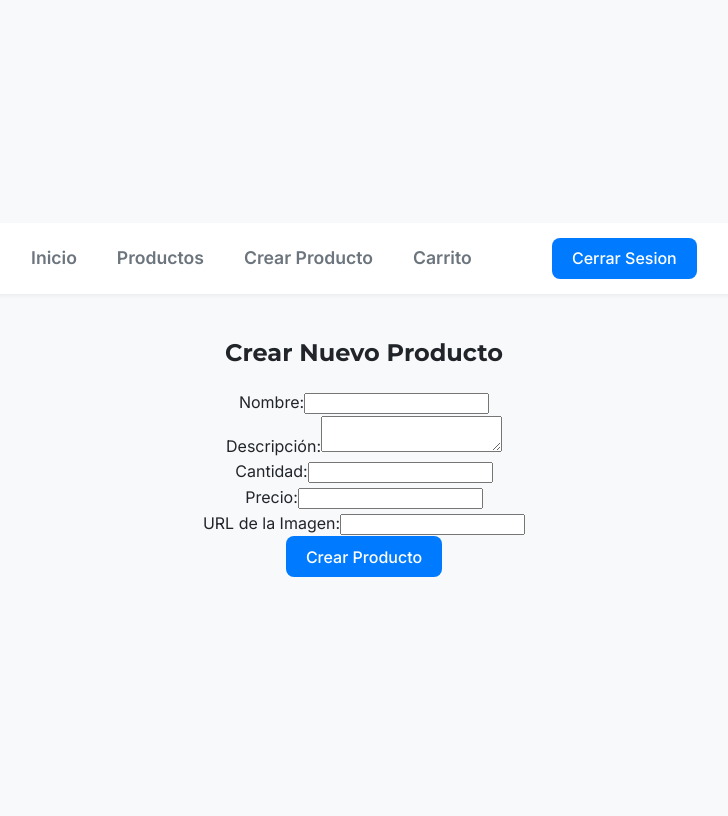
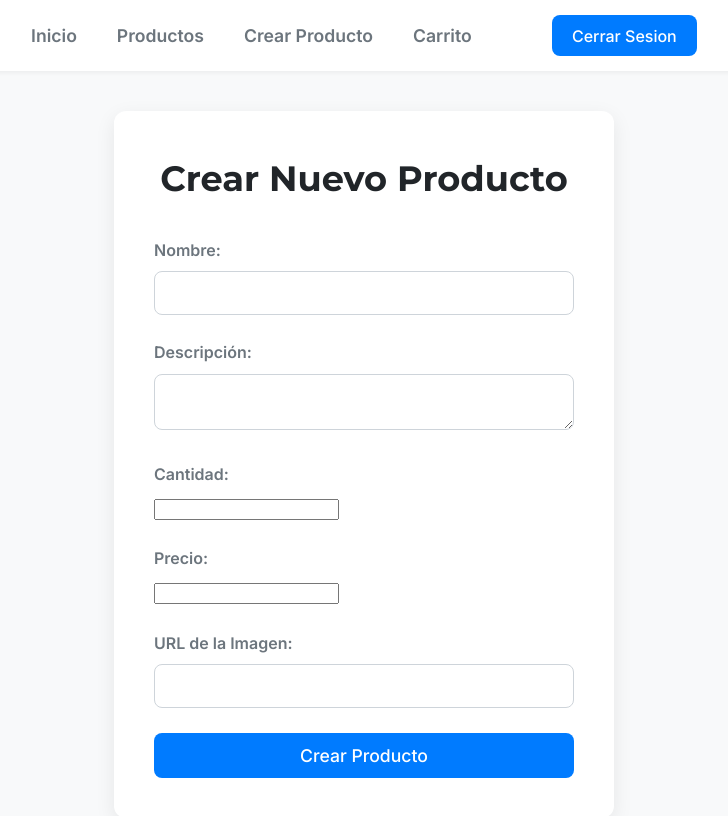
Before and after one commit to etec-programacion-3/programacion-3-2025-almada-Thiagox789, a React (Vite) app in the folder frontend/: page /crear-producto in a window 1280 px wide. Shown: the whole page, without its empty margins (276-1004 px from the left). Built offline with nearby package versions, Linux system fonts and the light colour scheme; sample sign-in values are in the browser's storage.

Commit message:
Mejorar formulario de agregar producto

```diff
--- a/frontend/src/components/AuthForms.css
+++ b/frontend/src/components/AuthForms.css
@@ -37,7 +37,8 @@
 
 .form-group input[type="text"],
 .form-group input[type="email"],
-.form-group input[type="password"] {
+.form-group input[type="password"],
+.form-group textarea {
   width: 100%;
   padding: 12px 15px;
   border: 1px solid #ced4da;
@@ -49,7 +50,8 @@
 
 .form-group input[type="text"]:focus,
 .form-group input[type="email"]:focus,
-.form-group input[type="password"]:focus {
+.form-group input[type="password"]:focus,
+.form-group textarea:focus {
   border-color: var(--primary-color);
   outline: none;
   box-shadow: 0 0 0 3px rgba(0, 123, 255, 0.2);
--- a/frontend/src/components/CrearProducto.jsx
+++ b/frontend/src/components/CrearProducto.jsx
@@ -1,5 +1,6 @@
 import React, { useState } from 'react';
 import { useNavigate } from 'react-router-dom';
+import './AuthForms.css';
 
 const CrearProducto = () => {
     const [nombre, setNombre] = useState('');
@@ -48,26 +49,26 @@ const CrearProducto = () => {
     };
 
     return (
-        <div>
-            <h2>Crear Nuevo Producto</h2>
-            <form onSubmit={handleSubmit}>
-                <div>
+        <div className="auth-container">
+            <form className="auth-form" onSubmit={handleSubmit}>
+                <h2>Crear Nuevo Producto</h2>
+                <div className="form-group">
                     <label>Nombre:</label>
                     <input type="text" value={nombre} onChange={(e) => setNombre(e.target.value)} required />
                 </div>
-                <div>
+                <div className="form-group">
                     <label>Descripción:</label>
                     <textarea value={descripcion} onChange={(e) => setDescripcion(e.target.value)} required />
                 </div>
-                <div>
+                <div className="form-group">
                     <label>Cantidad:</label>
                     <input type="number" value={cantidad} onChange={(e) => setCantidad(e.target.value)} required />
                 </div>
-                <div>
+                <div className="form-group">
                     <label>Precio:</label>
                     <input type="number" step="0.01" value={precio} onChange={(e) => setPrecio(e.target.value)} required />
                 </div>
-                <div>
+                <div className="form-group">
                     <label>URL de la Imagen:</label>
                     <input type="text" value={imagen} onChange={(e) => setImagen(e.target.value)} />
                 </div>
```
Also changed, not shown: 1 other file (tests, documents, lock files or other folders).
